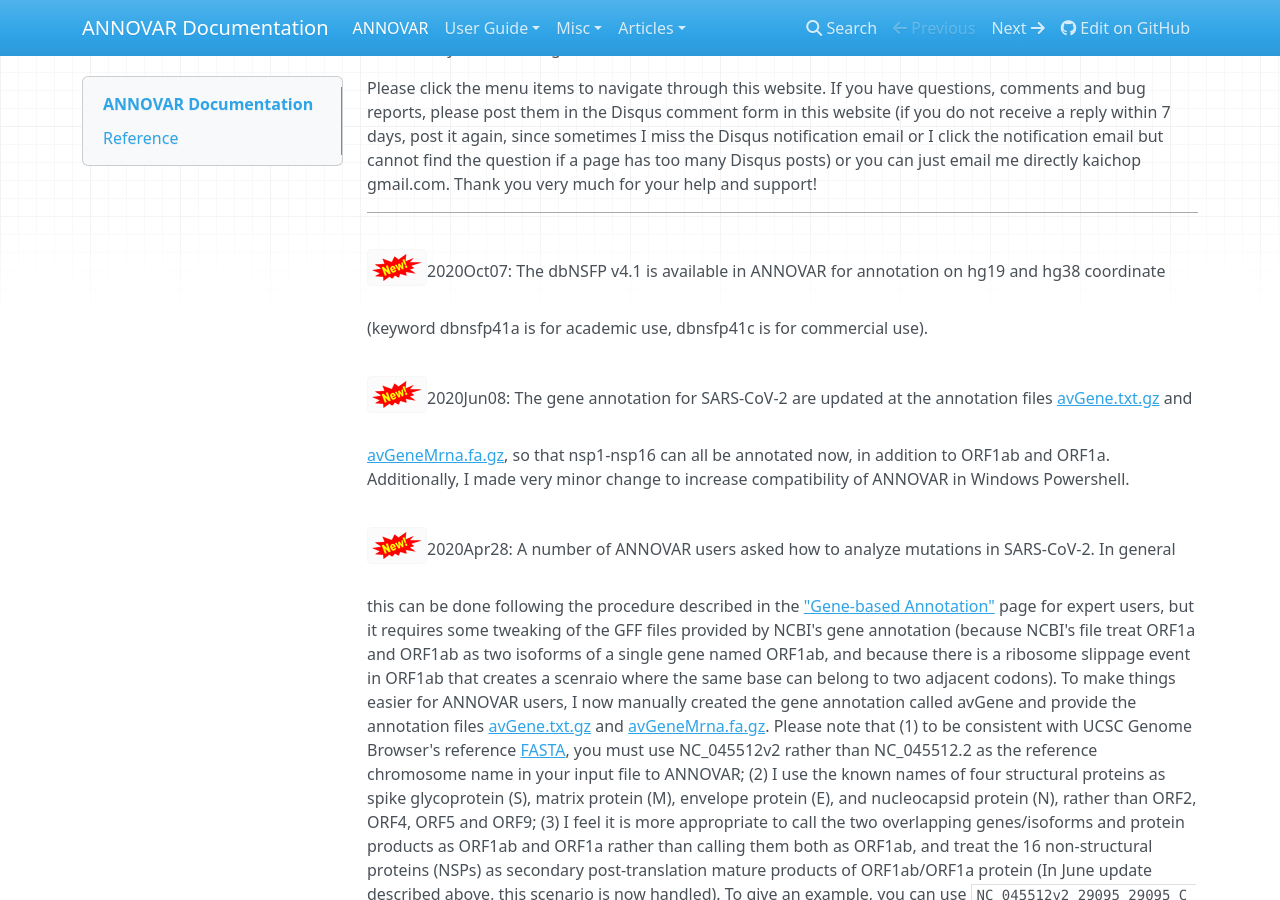
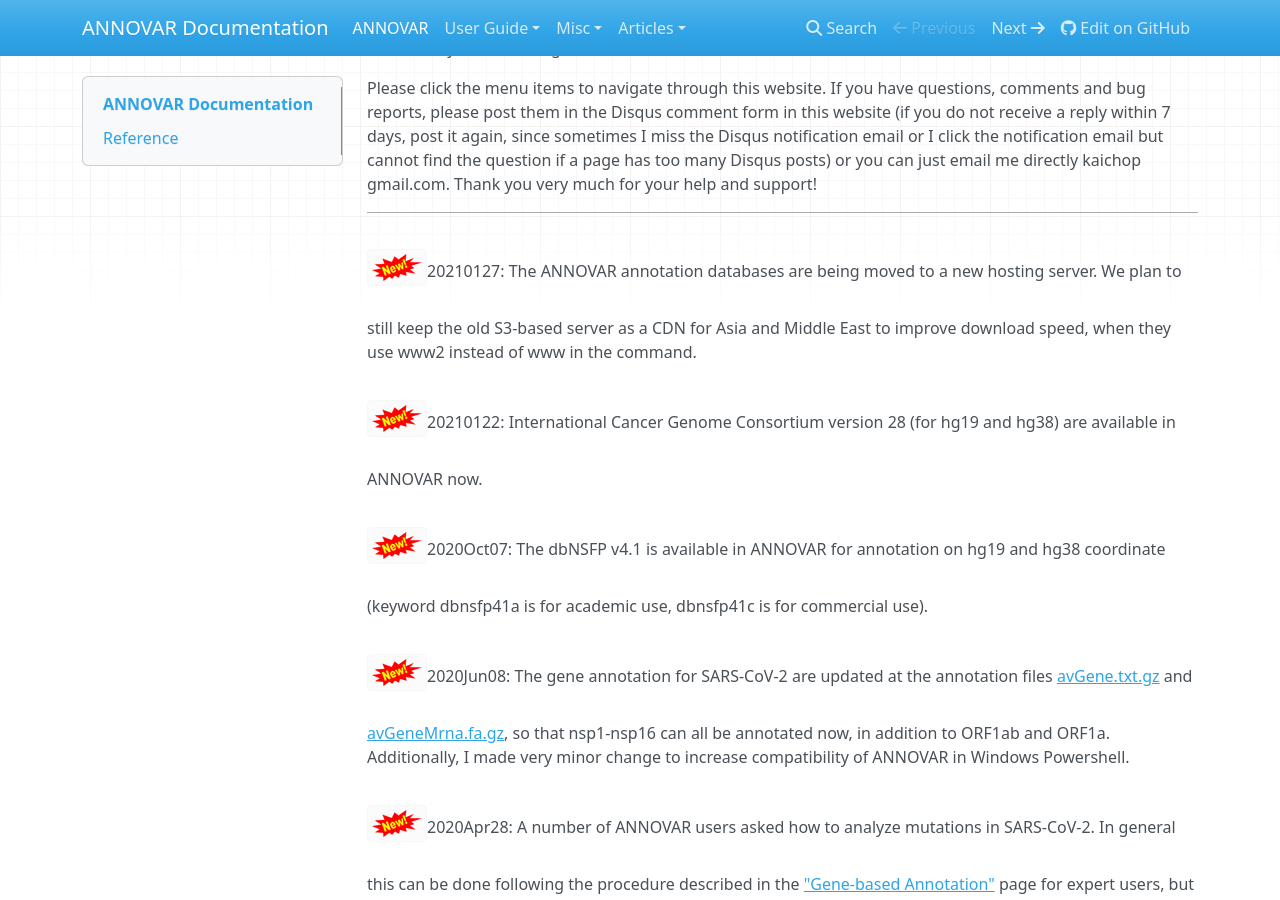
Before and after one commit to WGLab/doc-ANNOVAR, an MkDocs documentation site: the page built from docs/index.md, in a window 1280 px wide and 900 px high, scrolled down 546 px. Built offline with MkDocs 1.6.1, drawn with Linux system fonts in a browser that asks for light colours; nearby versions of some CDN libraries; old or Windows-style settings are respelled for this version of MkDocs.

Commit message:
Update index.md

```diff
--- a/docs/index.md
+++ b/docs/index.md
@@ -10,6 +10,10 @@ ANNOVAR is an efficient software tool to utilize update-to-date information to f
 Please click the menu items to navigate through this website. If you have questions, comments and bug reports, please post them in the Disqus comment form in this website (if you do not receive a reply within 7 days, post it again, since sometimes I miss the Disqus notification email or I click the notification email but cannot find the question if a page has too many Disqus posts) or you can just email me directly kaichop gmail.com. Thank you very much for your help and support!
 
 ---
+
+![new](img/new.png)20210127: The ANNOVAR annotation databases are being moved to a new hosting server. We plan to still keep the old S3-based server as a CDN for Asia and Middle East to improve download speed, when they use www2 instead of www in the command.
+
+![new](img/new.png)20210122: International Cancer Genome Consortium version 28 (for hg19 and hg38) are available in ANNOVAR now.
 
 ![new](img/new.png)2020Oct07: The dbNSFP v4.1 is available in ANNOVAR for annotation on hg19 and hg38 coordinate (keyword dbnsfp41a is for academic use, dbnsfp41c is for commercial use).
 
```
